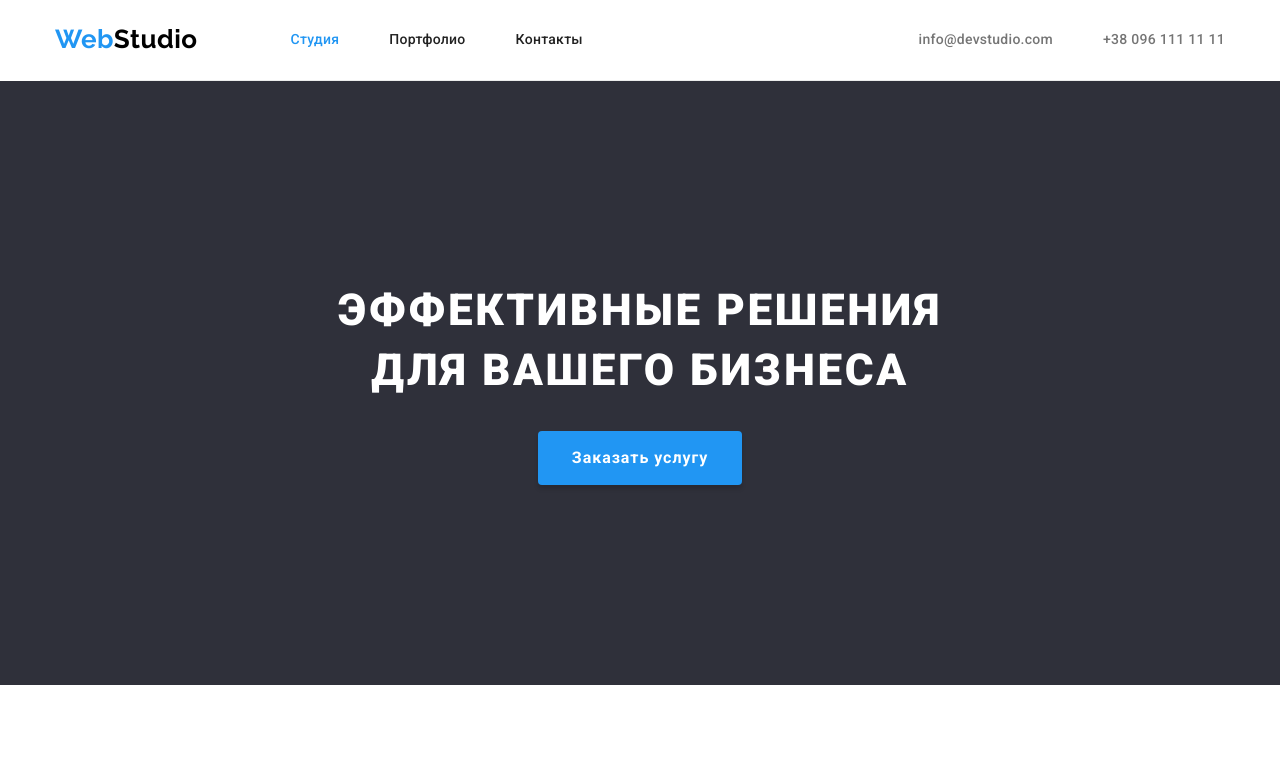
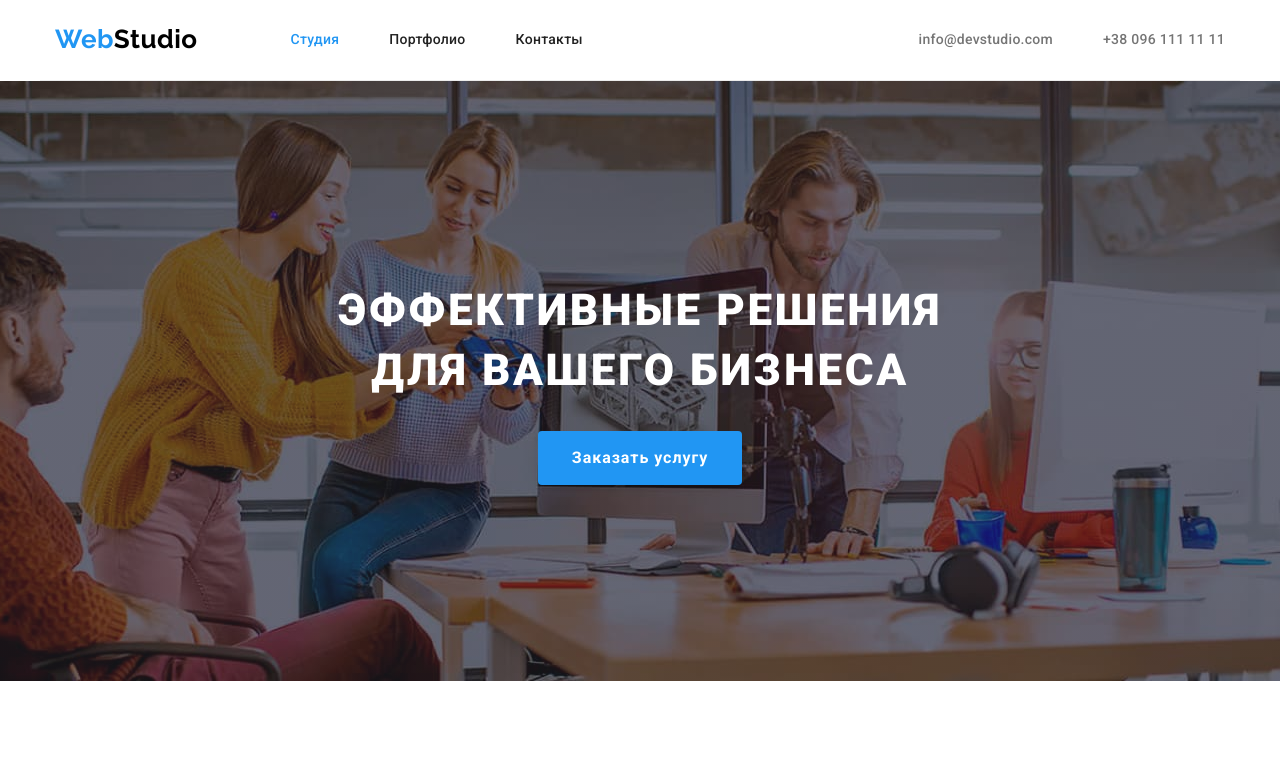
Before and after one commit to VorobyovaAnna/goit-markup-hw-04, a plain HTML site: page index.html in a window 1280 px wide. Shown: the top 771 px of the page. Drawn offline with nearby package versions, Linux system fonts and the light colour scheme.

Commit message:
добавлен многослойный фон

```diff
--- a/css/styles.css
+++ b/css/styles.css
@@ -106,9 +106,23 @@ body {
 
 /* Hero */
 .hero {
+  text-align: center;
+}
+.overlay {
+  max-width: 1600px;
+  height: 600px;
+  margin-left: auto;
+  margin-right: auto;
   padding: 200px 0;
-  background-color: var(--hero-bg-color);
-  text-align: center;
+  background-image: linear-gradient(
+      to right,
+      rgba(47, 48, 58, 0.4),
+      rgba(47, 48, 58, 0.4)
+    ),
+    url("../images/overlay-new.jpg");
+  background-repeat: no-repeat;
+  background-position: center;
+  background-size: cover;
 }
 .hero-title {
   margin-top: 0;
--- a/index.html
+++ b/index.html
@@ -32,7 +32,7 @@
     </header>
     <main>
         <section class="hero">
-            <div class="container">
+            <div class="overlay">
                 <h1 class="hero-title">Эффективные решения <br /> для вашего бизнеса</h1>
                 <button type="button" class="button primary">Заказать услугу</button>
             </div>
```
